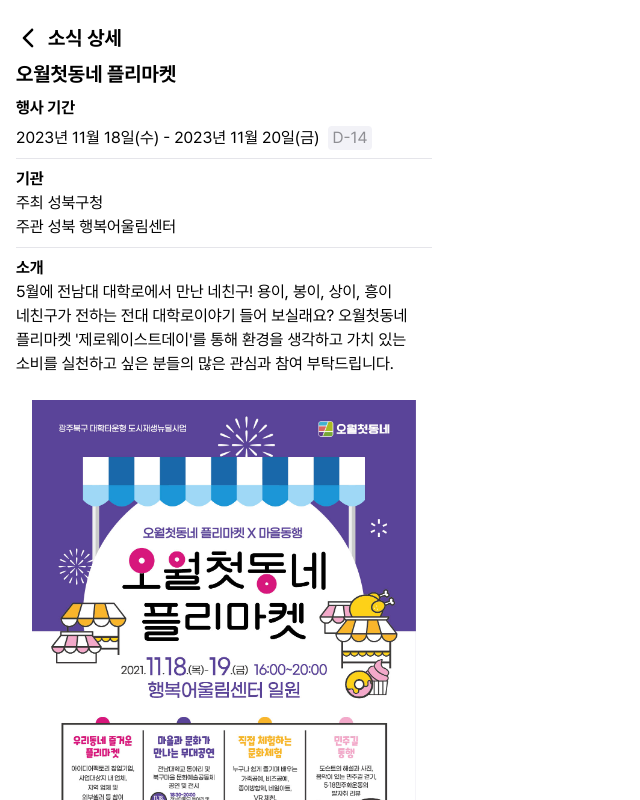
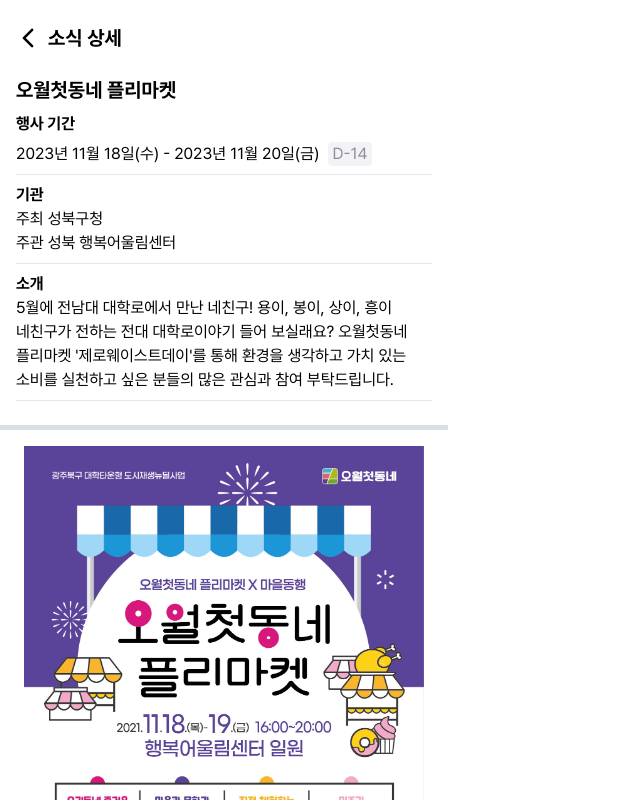
Before and after one commit to EUM-kmu/EUM-Web, a React (Vite) app: page / in a window 1280 px wide. Both pictures are taken after a click on the element "오월첫동네 플리마켓". Shown: the top 800 px of the page, without its empty margins (0-640 px from the left). Built offline with nearby package versions, Linux system fonts and the light colour scheme.

Commit message:
feat: `div` 태그를 이용하여 구분선 추가, 일부 padding 값 조정

```diff
--- a/src/pages/Detail/index.jsx
+++ b/src/pages/Detail/index.jsx
@@ -6,9 +6,11 @@
   const post = useLocation().state;
 
   return (
-    <div className="flex flex-col p-4">
+    <>
+      <div className="flex flex-col p-4 ">
         <BackButton text={"소식 상세"} />
-      <p className="text-xl font-bold">{post.title}</p>
+
+        <p className="text-xl font-bold pt-4">{post.title}</p>
         <div className="divide-y divide-[#E5E5EA]">
           <div className="flex flex-col py-2 gap-[6px]">
             <p className="text-base font-bold">행사 기간</p>
@@ -26,15 +28,18 @@
             <p>주최 {post.host}</p>
             <p>주관 {post.organization}</p>
           </div>
-
           <div className="flex flex-col py-2">
             <p className="text-base font-bold">소개</p>
             <p>{post.introduction}</p>
           </div>
+          <div className="pb-2"></div>
         </div>
-
-      <img className="p-4" src={post.imgSrc} />
       </div>
+      <div className="h-[5px] bg-[#d9dee4]"></div>
+      <div className="py-4 px-6">
+        <img src={post.imgSrc} />
+      </div>
+    </>
   );
 };
 
```
Lines whose indentation alone changed are shown as unchanged.
